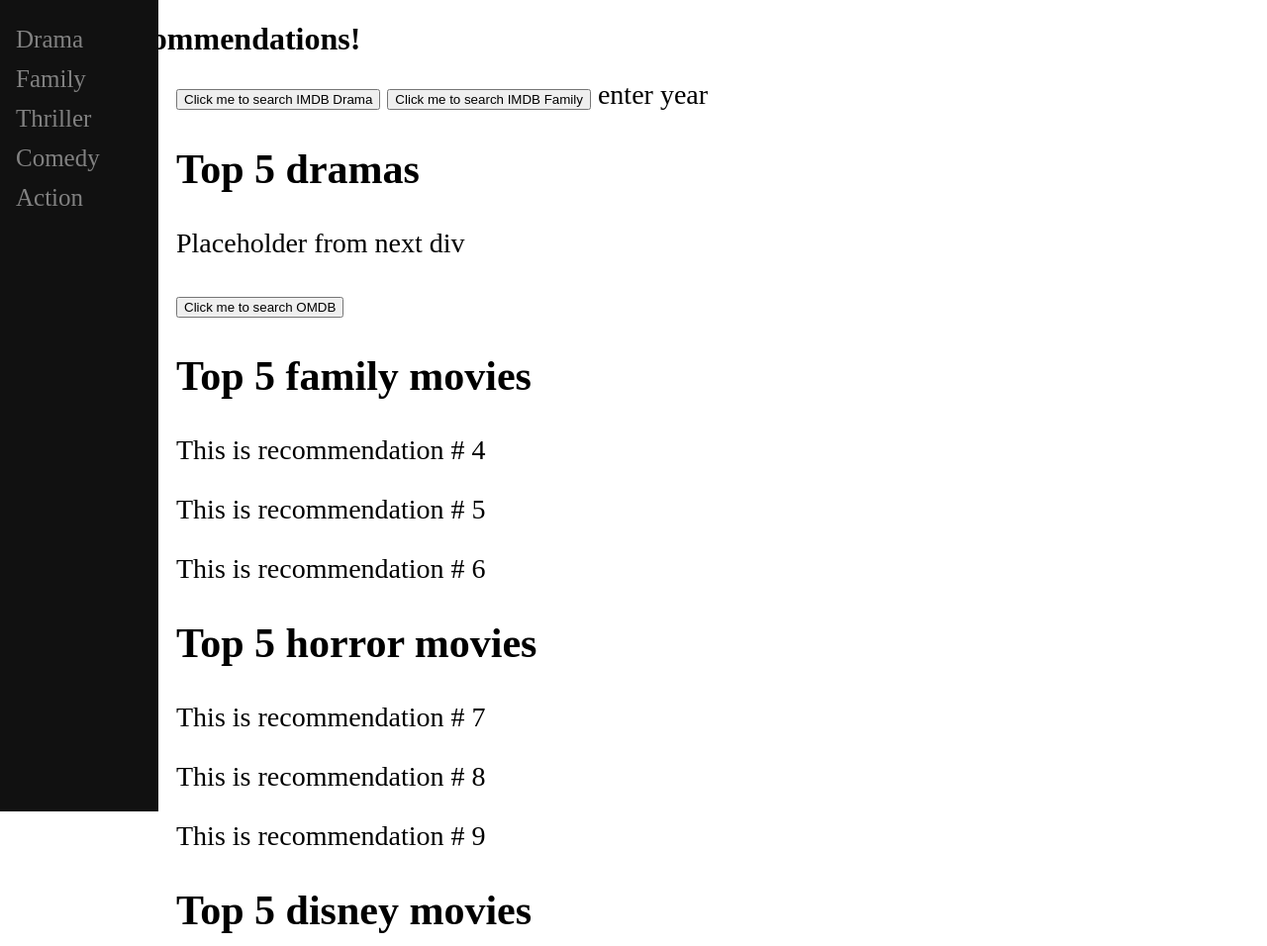
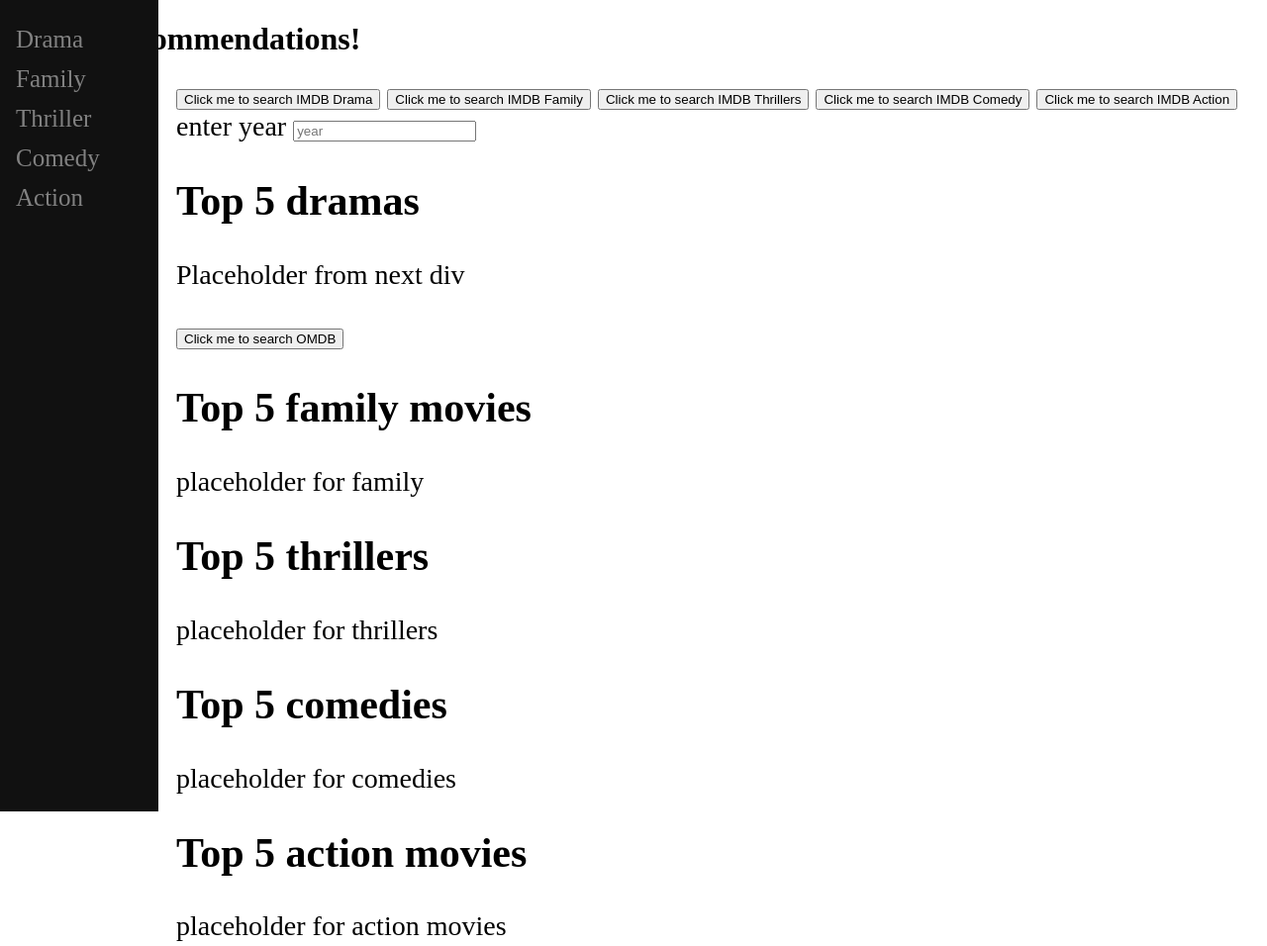
Before and after one commit to umnovjp/Movies, a plain HTML site: page index_alex.html in a window 1280 px wide. Shown: the top 956 px of the page at 99% size. Drawn offline with Linux system fonts and the light colour scheme.

Commit message:
Add files via upload

```diff
--- a/index_alex.html
+++ b/index_alex.html
@@ -39,6 +39,9 @@
 
         <button class = 'searchParameter' id = 'dramaImdbButton'>Click me to search IMDB Drama</button>
         <button class = 'searchParameter' id = 'familyImdbButton'>Click me to search IMDB Family</button>
+        <button class = 'searchParameter' id = 'thrillerImdbButton'>Click me to search IMDB Thrillers</button>
+        <button class = 'searchParameter' id = 'comedyImdbButton'>Click me to search IMDB Comedy</button>
+        <button class = 'searchParameter' id = 'actionImdbButton'>Click me to search IMDB Action</button>
         enter year
       </div> <!--this div creates input area to enter search-->
       <h2>Top 5 dramas</h2>
@@ -51,19 +54,33 @@
         <button class = 'searchParameter' id = 'searchOmdbButton'>Click me to search OMDB</button>
       </div>
 
+      <h2>Top 5 family movies</h2>
+        <div id = 'boxOfDVDsFamily'>
+          <p>placeholder for family</p>
+        </div>
+        <h2>Top 5 thrillers</h2>
+        <div id = 'boxOfDVDsThriller'>
+
+          <p>placeholder for thrillers</p>
+        </div>
+
+        <h2>Top 5 comedies</h2>
+        <div id = 'boxOfDVDsComedy'>
+
+          <p>placeholder for comedies</p>
+        </div>
+
+        <h2>Top 5 action movies</h2>
+        <div id = 'boxOfDVDsComedy'>
+
+          <p>placeholder for action movies</p>
+        </div>
+
+      <section>
 
 
 
-      <section>
 
-        <h2>Top 5 family movies</h2>
-        <div id = 'boxOfDVDsFamily'>
-
-        </div>
-
-        <p>This is recommendation # 4</p>
-        <p>This is recommendation # 5</p>
-        <p>This is recommendation # 6</p>
 
         <h2>Top 5 horror movies</h2>
 
```
